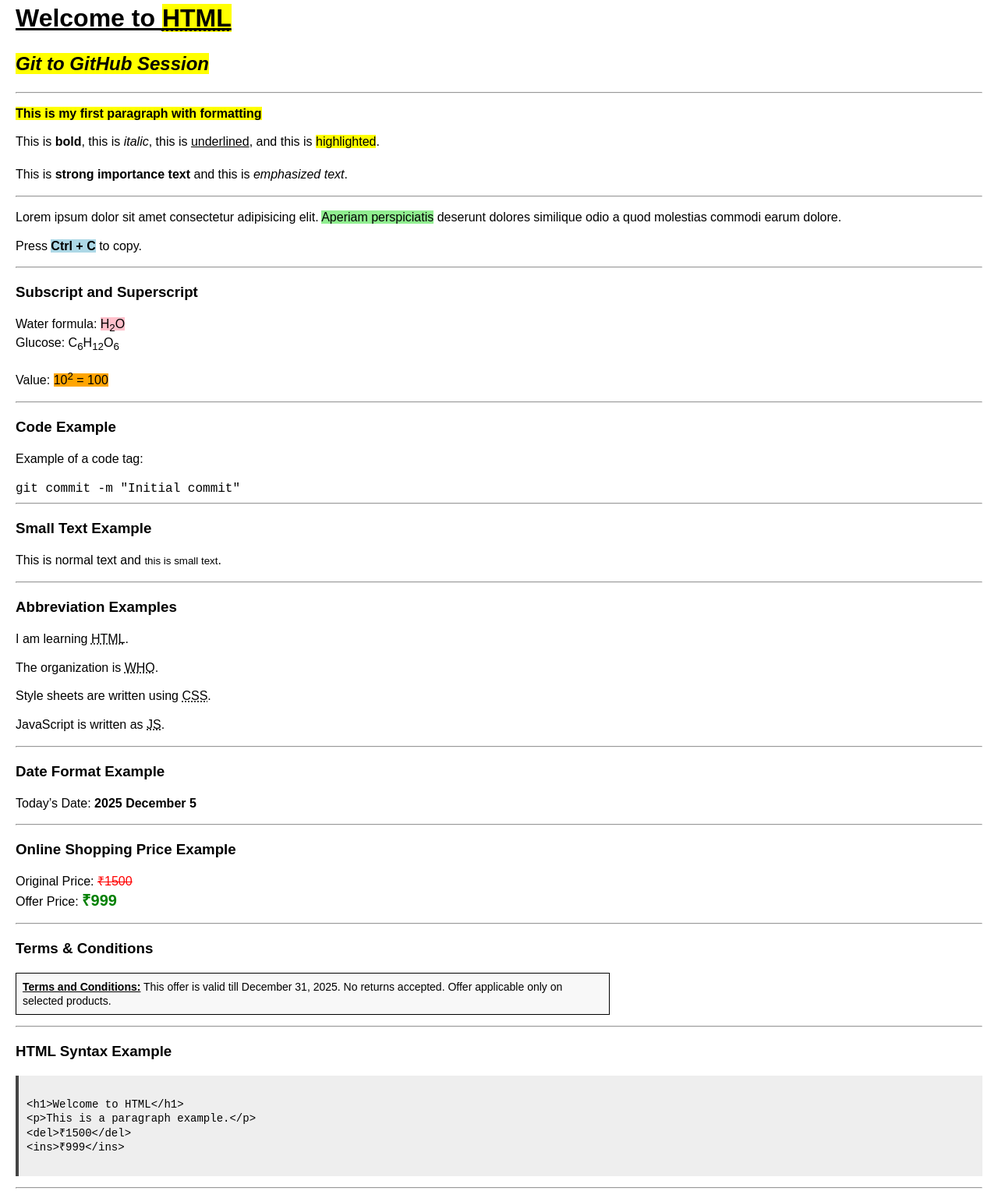
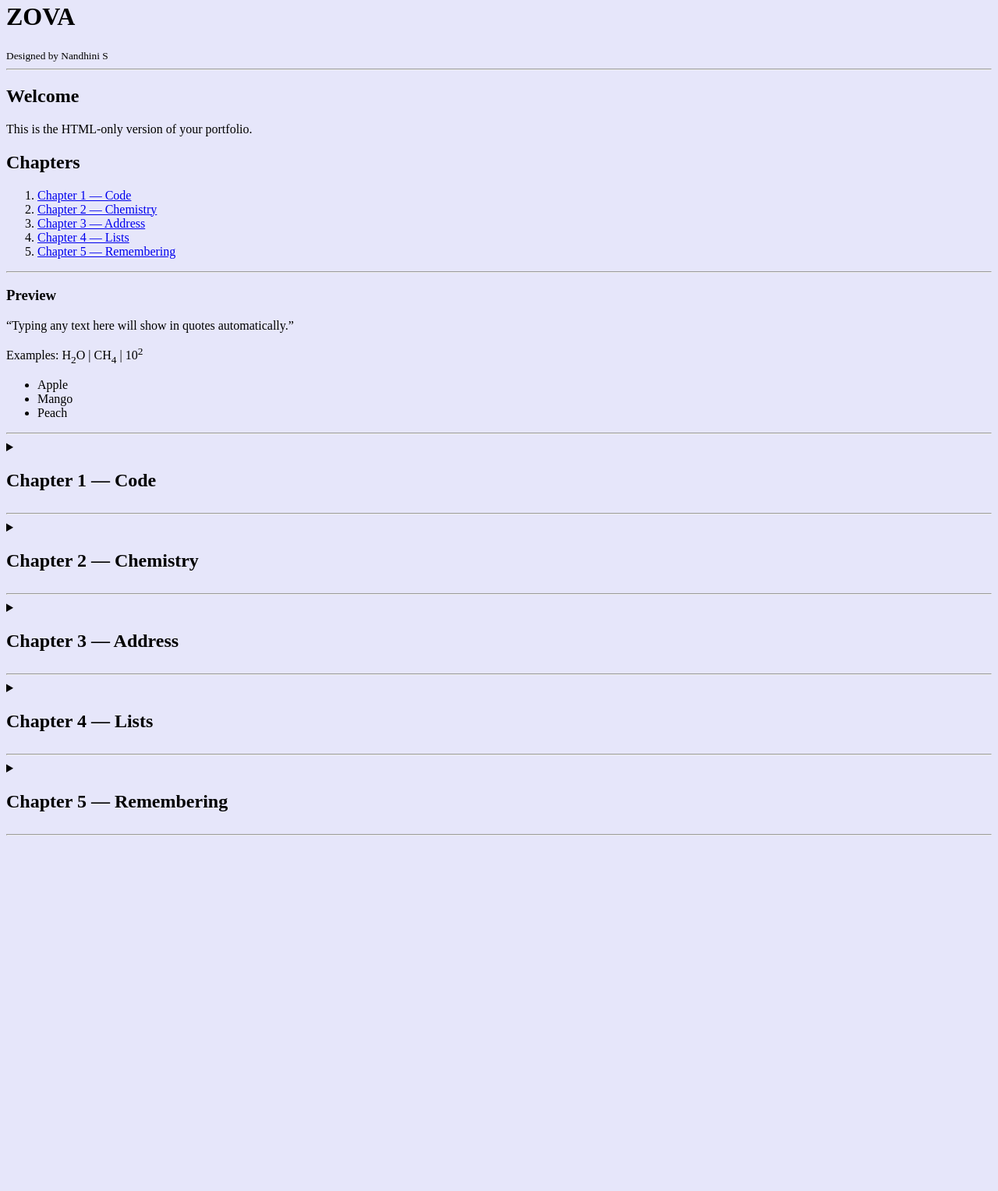
Before and after one commit to Nandhinis019/nandhini, a plain HTML site: page index.html in a window 1280 px wide. Shown: the part 18-1546 px from the top of the page at 78% size. After the commit the page ends 1098 px from the top, so only its background shows below. Drawn offline with Linux system fonts and the light colour scheme.

Commit message:
Add files via upload

```diff
--- a/index.html
+++ b/index.html
@@ -3,169 +3,182 @@
 <head>
     <meta charset="UTF-8">
     <meta name="viewport" content="width=device-width, initial-scale=1.0">
-    <title>Complete HTML Tags Output</title>
+    <title>ZOVA — Portfolio (HTML Only)</title>
+</head>
 
-    <style>
-        body {
-            font-size: 16px;      /* Reduced size */
-            line-height: 1.3;     /* Reduced spacing */
-            font-family: Arial, sans-serif;
-            margin: 20px;
-        }
-        .yellow { background-color: yellow; }
-        .green { background-color: lightgreen; }
-        .blue { background-color: lightblue; }
-        .pink { background-color: pink; }
-        .orange { background-color: orange; }
+<body bgcolor="lavender">
 
-        .tbox {
-            border: 1px solid black;
-            padding: 8px;
-            width: 60%;
-            background-color: #f8f8f8;
-            font-size: 14px;
-        }
+<!-- HEADER -->
+<h1>ZOVA</h1>
+<small>Designed by Nandhini S</small>
 
-        .offer {
-            color: green;
-            font-weight: bold;
-            font-size: 20px;
-        }
-        .old-price {
-            color: red;
-        }
+<hr>
 
-        pre {
-            background-color: #eee;
-            padding: 10px;
-            border-left: 4px solid #444;
-            font-size: 14px;
-            overflow-x: auto;
-        }
+<!-- MENU -->
+<h2 id="menu">Welcome</h2>
+<p>This is the HTML-only version of your portfolio.</p>
 
-        blockquote {
-            border-left: 4px solid #555;
-            padding-left: 10px;
-            background-color: #f0f0f0;
-            font-style: italic;
-            min-height: 20px;
-        }
-    </style>
-</head>
-<body>
+<h2>Chapters</h2>
 
-    <h1><u><b>Welcome to <abbr title="HyperText Markup Language"><span class="yellow">HTML</span></abbr></b></u></h1>
+<ol>
+    <li><a href="#chapter1">Chapter 1 — Code</a></li>
+    <li><a href="#chapter2">Chapter 2 — Chemistry</a></li>
+    <li><a href="#chapter3">Chapter 3 — Address</a></li>
+    <li><a href="#chapter4">Chapter 4 — Lists</a></li>
+    <li><a href="#chapter5">Chapter 5 — Remembering</a></li>
+</ol>
 
-    <h2><mark><i>Git to GitHub Session</i></mark></h2>
+<hr>
 
-    <hr>
+<!-- PREVIEW SECTION -->
+<h3>Preview</h3>
 
-    <p><b><mark>This is my first paragraph with formatting</mark></b></p>
+<p><q>Typing any text here will show in quotes automatically.</q></p>
 
-    <p>
-        This is <b>bold</b>,
-        this is <i>italic</i>,
-        this is <u>underlined</u>,
-        and this is <mark>highlighted</mark>.
-        <br><br>
-        This is <strong>strong importance text</strong> and
-        this is <em>emphasized text</em>.
-    </p>
+<p>Examples: H<sub>2</sub>O | CH<sub>4</sub> | 10<sup>2</sup></p>
 
-    <hr>
+<ul>
+    <li>Apple</li>
+    <li>Mango</li>
+    <li>Peach</li>
+</ul>
 
-    <p>
-        Lorem ipsum dolor sit amet consectetur adipisicing elit.
-        <span class="green">Aperiam perspiciatis</span>
-        deserunt dolores similique odio a quod molestias commodi earum dolore.
-    </p>
+<hr>
 
-    <p>
-        Press <b><span class="blue">Ctrl + C</span></b> to copy.
-    </p>
+<!-- ******************************** -->
+<!-- *********** CHAPTER 1 *********** -->
+<!-- ******************************** -->
 
-    <hr>
-
-    <h3>Subscript and Superscript</h3>
-    <p>
-        Water formula: <span class="pink">H<sub>2</sub>O</span><br>
-        Glucose: C<sub>6</sub>H<sub>12</sub>O<sub>6</sub><br><br>
-        Value: <span class="orange">10<sup>2</sup> = 100</span>
-    </p>
-
-    <hr>
-
-    <h3>Code Example</h3>
-    <p>Example of a code tag:</p>
-    <code>git commit -m "Initial commit"</code>
-
-    <hr>
-
-    <h3>Small Text Example</h3>
-    <p>This is normal text and <small>this is small text</small>.</p>
-
-    <hr>
-
-    <h3>Abbreviation Examples</h3>
-    <p>I am learning <abbr title="HyperText Markup Language">HTML</abbr>.</p>
-    <p>The organization is <abbr title="World Health Organization">WHO</abbr>.</p>
-    <p>Style sheets are written using <abbr title="Cascading Style Sheets">CSS</abbr>.</p>
-    <p>JavaScript is written as <abbr title="JavaScript">JS</abbr>.</p>
-
-    <hr>
-
-    <h3>Date Format Example</h3>
-    <p>Today’s Date: <time datetime="2025-12-05"><b>2025 December 5</b></time></p>
-
-    <hr>
-
-    <h3>Online Shopping Price Example</h3>
-    <p>
-        Original Price: <span class="old-price"><del>₹1500</del></span><br>
-        Offer Price: <span class="offer">₹999</span>
-    </p>
-
-    <hr>
-
-    <h3>Terms & Conditions</h3>
-    <p class="tbox">
-        <b><u>Terms and Conditions:</u></b>
-        This offer is valid till <time datetime="2025-12-31">December 31, 2025</time>.
-        No returns accepted. Offer applicable only on selected products.
-    </p>
-
-    <hr>
-
-    <h3>HTML Syntax Example</h3>
-    <pre><code>
-&lt;h1&gt;Welcome to HTML&lt;/h1&gt;
-&lt;p&gt;This is a paragraph example.&lt;/p&gt;
-&lt;del&gt;₹1500&lt;/del&gt;
-&lt;ins&gt;₹999&lt;/ins&gt;
-    </code></pre>
-
-    <hr>
+<details id="chapter1">
+    <summary><h2>Chapter 1 — Code</h2></summary>
 
     <h3>C Program Example</h3>
-    <pre><code>
-#include &lt;stdio.h&gt;
+    <pre>
+#include <stdio.h>
 
 int main() {
     printf("\"Hello World\"");
     return 0;
 }
-    </code></pre>
+    </pre>
 
-    <p><b>Output:</b> "Hello World"</p>
+    <h3>Git Commands</h3>
+    <pre>
+git init
+git add .
+git commit -m "Final"
+git push -u origin main
+    </pre>
 
-    <hr>
+    <p><a href="#menu">⬅ Back to Menu</a></p>
 
-    <h3>Automatic Quotes Example</h3>
+</details>
 
-    <p>The instructor said <q>Practice daily to improve coding skills</q>.</p>
+<hr>
 
-    <p>Using blockquote:</p>
-    <blockquote></blockquote>
+<!-- ******************************** -->
+<!-- *********** CHAPTER 2 *********** -->
+<!-- ******************************** -->
+
+<details id="chapter2">
+    <summary><h2>Chapter 2 — Chemistry</h2></summary>
+
+    <p>Examples of chemical formulas:</p>
+
+    <p>Water = H<sub>2</sub>O</p>
+    <p>Carbon dioxide = CO<sub>2</sub></p>
+    <p>Glucose = C<sub>6</sub>H<sub>12</sub>O<sub>6</sub></p>
+
+    <p>Acid–Base Reaction:</p>
+    <p>HCl + H<sub>2</sub>O → H<sub>3</sub>O<sup>+</sup> + Cl<sup>−</sup></p>
+
+    <p><a href="#menu">⬅ Back to Menu</a></p>
+
+</details>
+
+<hr>
+
+<!-- ******************************** -->
+<!-- *********** CHAPTER 3 *********** -->
+<!-- ******************************** -->
+
+<details id="chapter3">
+    <summary><h2>Chapter 3 — Address</h2></summary>
+
+    <address>
+        <b>Nandhini S</b><br>
+        12/34 Gandhi Street<br>
+        Coimbatore – 641002<br>
+        Tamil Nadu, India<br>
+    </address>
+
+    <p><a href="#menu">⬅ Back to Menu</a></p>
+
+</details>
+
+<hr>
+
+<!-- ******************************** -->
+<!-- *********** CHAPTER 4 *********** -->
+<!-- ******************************** -->
+
+<details id="chapter4">
+    <summary><h2>Chapter 4 — Lists</h2></summary>
+
+    <h3>Unordered List</h3>
+    <ul>
+        <li>Apple</li>
+        <li>Banana</li>
+        <li>Orange</li>
+    </ul>
+
+    <h3>Ordered List</h3>
+    <ol>
+        <li>Wake up</li>
+        <li>Brush</li>
+        <li>Study</li>
+    </ol>
+
+    <h3>Description List</h3>
+    <dl>
+        <dt>HTML</dt>
+        <dd>Structure of webpage</dd>
+
+        <dt>CSS</dt>
+        <dd>Styling language</dd>
+
+        <dt>JS</dt>
+        <dd>Programming behavior</dd>
+    </dl>
+
+    <p><a href="#menu">⬅ Back to Menu</a></p>
+
+</details>
+
+<hr>
+
+<!-- ******************************** -->
+<!-- *********** CHAPTER 5 *********** -->
+<!-- ******************************** -->
+
+<details id="chapter5">
+    <summary><h2>Chapter 5 — Remembering</h2></summary>
+
+    <h3>Study Techniques</h3>
+
+    <ul>
+        <li>Spaced repetition</li>
+        <li>Active recall</li>
+        <li>Teaching others</li>
+        <li>Writing notes</li>
+        <li>Practice problems</li>
+    </ul>
+
+    <p><a href="#menu">⬅ Back to Menu</a></p>
+
+</details>
+
+<hr>
 
 </body>
 </html>
```
